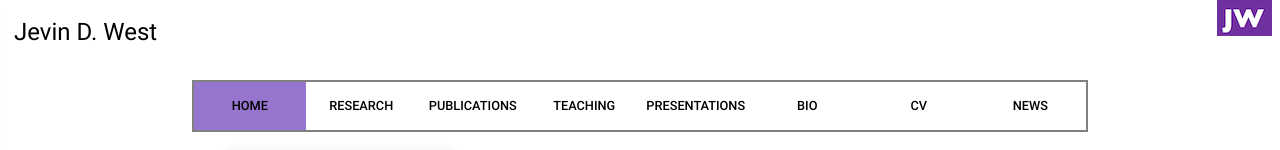
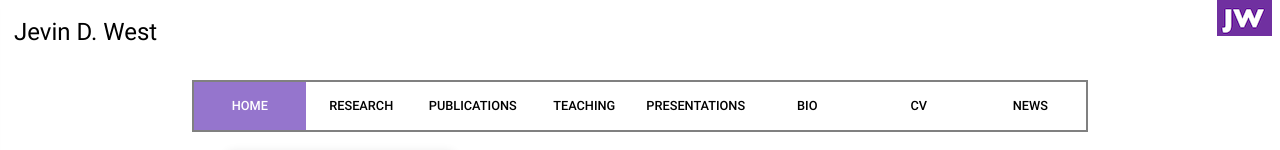
Before and after one commit to FXStrato/jevinsite, a React (Create React App) app: page / in a window 1280 px wide. Shown: the top 150 px of the page. Built offline with nearby package versions, Linux system fonts and the light colour scheme; what react-tap-event-plugin would draw is missing.

Commit message:
Minor css change in tabs

```diff
--- a/src/App.js
+++ b/src/App.js
@@ -77,10 +77,20 @@ class App extends Component {
     let tablinks = _.map(drawerLinks.toArray(), (elem, index) => {
       let value = elem.body.toLowerCase();
       let tabStyle;
-      if(this.handleActiveLink(elem.link).backgroundColor) tabStyle = activeTabStyle;
-      else tabStyle = regularTabStyle;
+      let buttonStyle;
+      if(this.handleActiveLink(elem.link).backgroundColor)  {
+        tabStyle = activeTabStyle;
+        buttonStyle = {
+          color: '#fff'
+        };
+      } else {
+        tabStyle = regularTabStyle;
+        buttonStyle = {
+          color: '#000'
+        };
+      }
       return (
-        <Tab key={'tablink-' + index} style={tabStyle} className="tab-header" value={value} onActive={() => this.handleActive(elem.link)} data-route={elem.link} label={elem.body} />
+        <Tab key={'tablink-' + index} style={tabStyle} className="tab-header" value={value} onActive={() => this.handleActive(elem.link)} buttonStyle={buttonStyle}  data-route={elem.link} label={elem.body} />
       )
     });
     return (
```
Also changed, not shown: src/Data.js.
